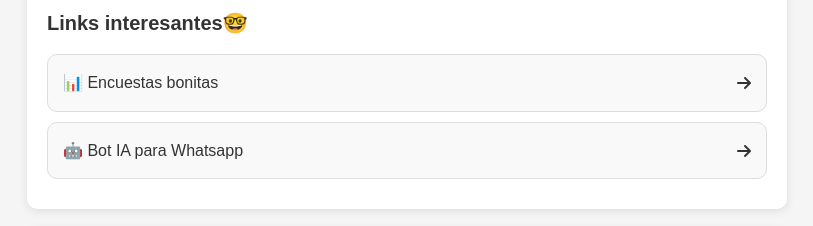
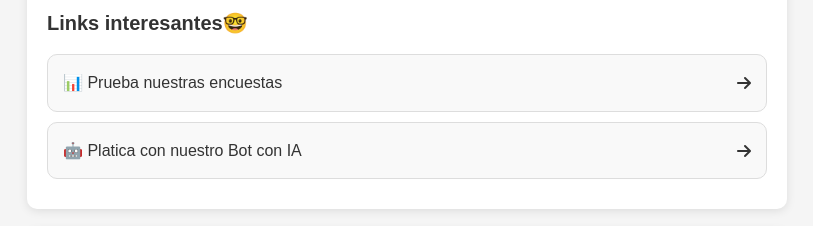
Before and after one commit to marcogll/my_links, a plain HTML site: page index.html in a window 1280 px wide. Shown: the part 501-727 px from the top of the page, without its empty margins (233-1046 px from the left). Drawn offline with Linux system fonts and the light colour scheme.

Commit message:
Ajustes a HTML y README

```diff
--- a/index.html
+++ b/index.html
@@ -36,8 +36,8 @@
             </ul>
             <h2>Links interesantes🤓</h2>
             <ul class="links-list">
-                <li><a href="https://auraforms.up.railway.app/">📊 Encuestas bonitas<i class="fas fa-arrow-right"></i></a></li>
-                <li><a href="https://api.whatsapp.com/send?phone=5218445301333&text=Hola%2C%20me%20interesan%20los%20servicios%20de%20*Aura%20Marketing*">🤖 Bot IA para Whatsapp<i class="fas fa-arrow-right"></i></a></li>
+                <li><a href="https://auraforms.up.railway.app/s/cm6qm0ddt000hr301o209qudu">📊 Prueba nuestras encuestas<i class="fas fa-arrow-right"></i></a></li>
+                <li><a href="https://api.whatsapp.com/send?phone=5218445301333&text=Hola%2C%20me%20interesan%20los%20servicios%20de%20*Aura%20Marketing*">🤖 Platica con nuestro Bot con IA<i class="fas fa-arrow-right"></i></a></li>
             </ul>
         </section>
 
```
Also changed, not shown: 1 other file.
